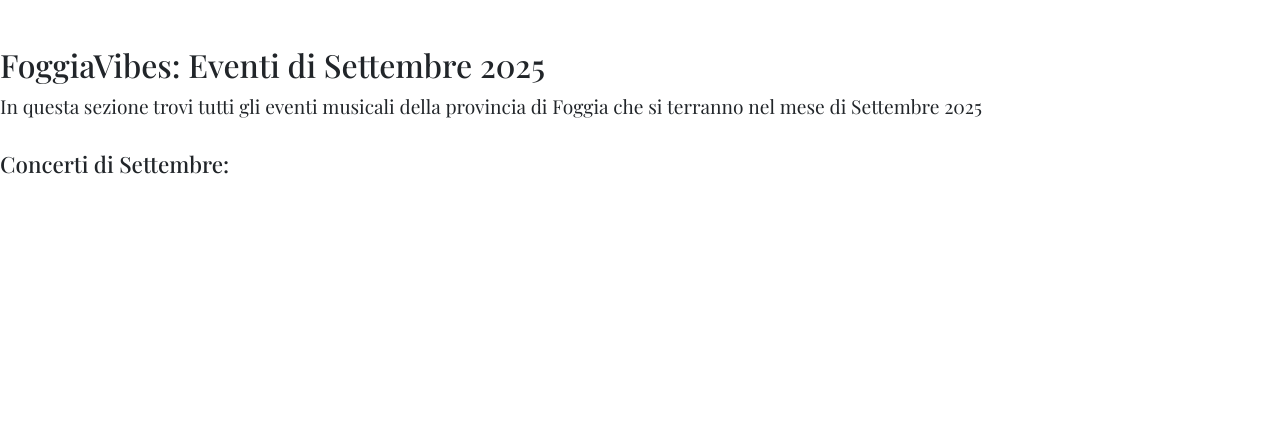
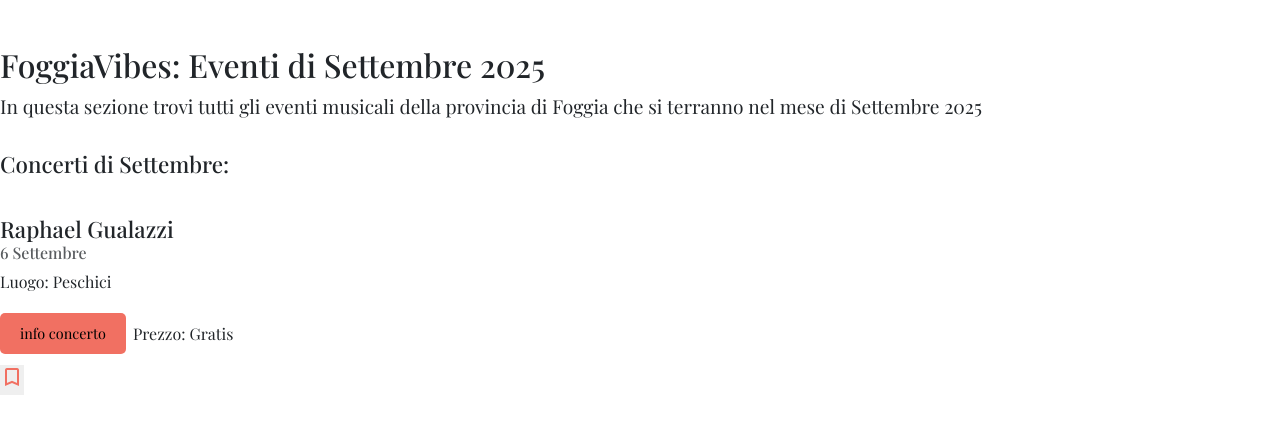
Before and after one commit to PietroAngiolla/Capstone-project, a website: page Dashboard/DashSettembre/dashsettembre.html in a window 1280 px wide. Shown: the part 107-540 px from the top of the page. Drawn offline with nearby package versions, Linux system fonts and the light colour scheme; files that its build step writes are made by us from their sources; files whose address does not match are found by name; a web font is replaced by a local one.

Commit message:
correzione

```diff
--- a/Dashboard/DashSettembre/dashsettembre.html
+++ b/Dashboard/DashSettembre/dashsettembre.html
@@ -76,7 +76,7 @@
     <script src="https://cdn.jsdelivr.net/npm/bootstrap@5.3.7/dist/js/bootstrap.min.js"
         integrity="sha384-7qAoOXltbVP82dhxHAUje59V5r2YsVfBafyUDxEdApLPmcdhBPg1DKg1ERo0BZlK"
         crossorigin="anonymous"></script>
-    <script src="/Dashboard/dashsettembre.js"></script>
+    <script src="dashsettembre.js"></script>
 </body>
 
 </html>
```
